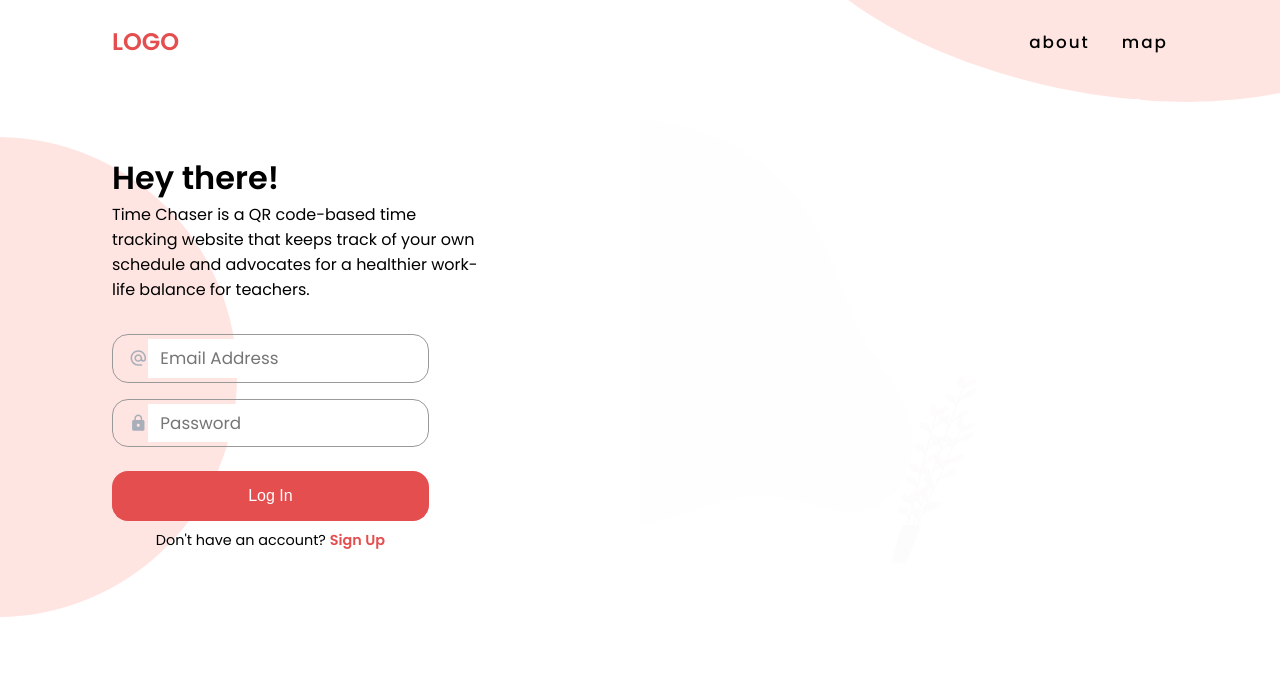
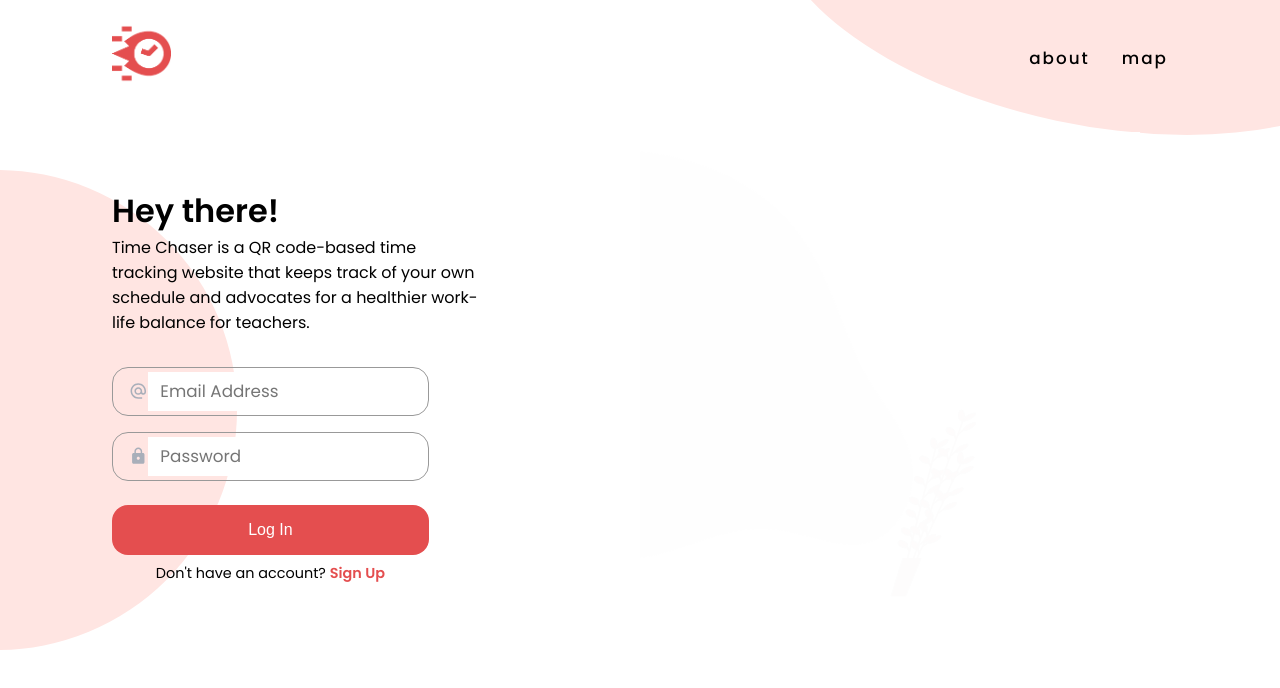
Before and after one commit to sinsimi12/teachers-hack, a React (Create React App) app: page / in a window 1280 px wide. Shown: the top 688 px of the page. Built offline with nearby package versions, Linux system fonts and the light colour scheme.

Commit message:
Add logo

```diff
--- a/src/routes/Navigation/Navigation.route.jsx
+++ b/src/routes/Navigation/Navigation.route.jsx
@@ -4,8 +4,11 @@ import { Link, Outlet, Navigate } from "react-router-dom";
 import { FaUserCircle } from "react-icons/fa";
 import { BiChevronDown } from "react-icons/bi";
 
+import { useAuthContext } from "../../store/AuthContext";
+
+import tcLogoNew from "../../assets/tc_logo_new.png";
+
 import "./Navigation.styles.scss";
-import { useAuthContext } from "../../store/AuthContext";
 
 const Navigation = () => {
     const { user, isLoggedIn } = useAuthContext();
@@ -44,7 +47,9 @@ const Navigation = () => {
         <>
             <nav className="nav">
                 <div className="nav__logo">
-                    <Link to="/">logo</Link>
+                    <Link to="/">
+                        <img src={tcLogoNew} alt="" />
+                    </Link>
                 </div>
 
                 <ul>
--- a/src/routes/Navigation/Navigation.styles.scss
+++ b/src/routes/Navigation/Navigation.styles.scss
@@ -15,6 +15,10 @@
         font-size: 1.5rem;
         font-weight: 600;
         text-transform: uppercase;
+
+        img {
+            width: 3.7rem;
+        }
     }
 
     ul {
```
Also changed, not shown: src/assets/tc_logo.png (added), src/assets/tc_logo_new.png (added).
